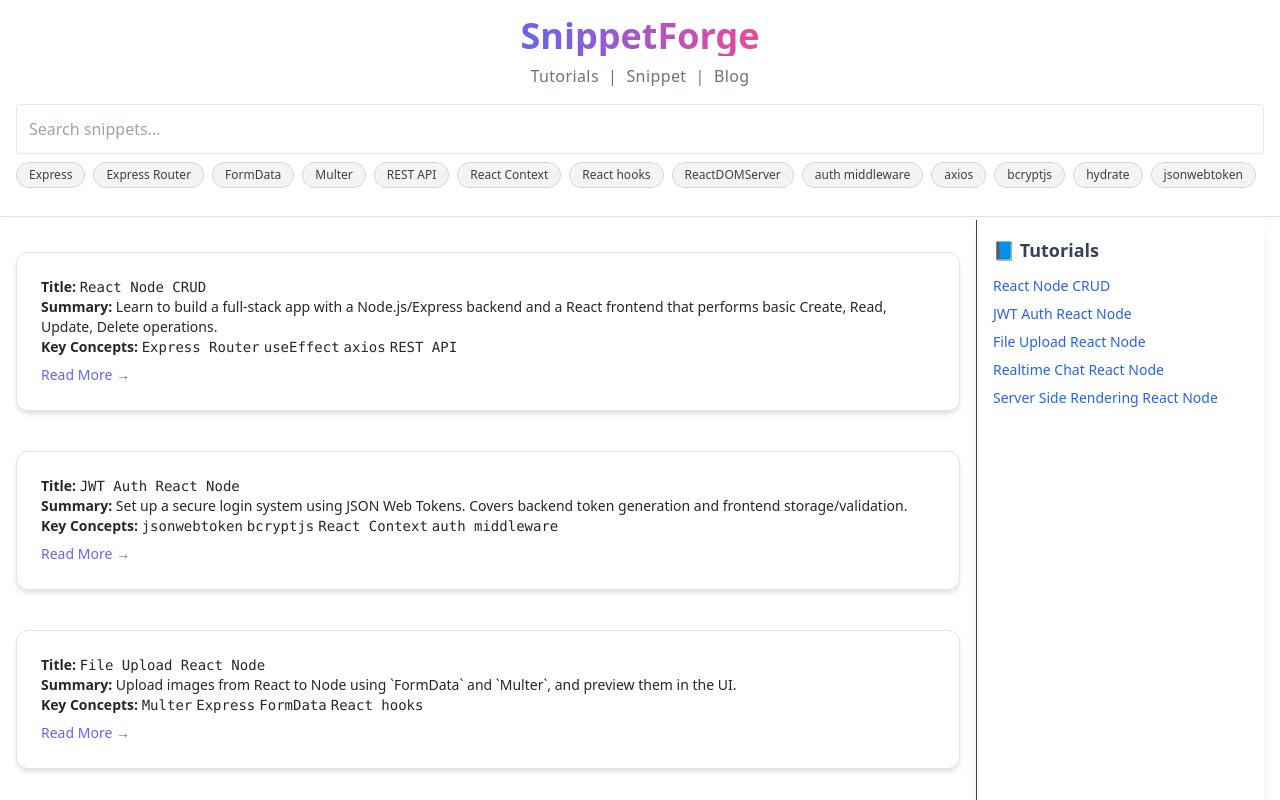
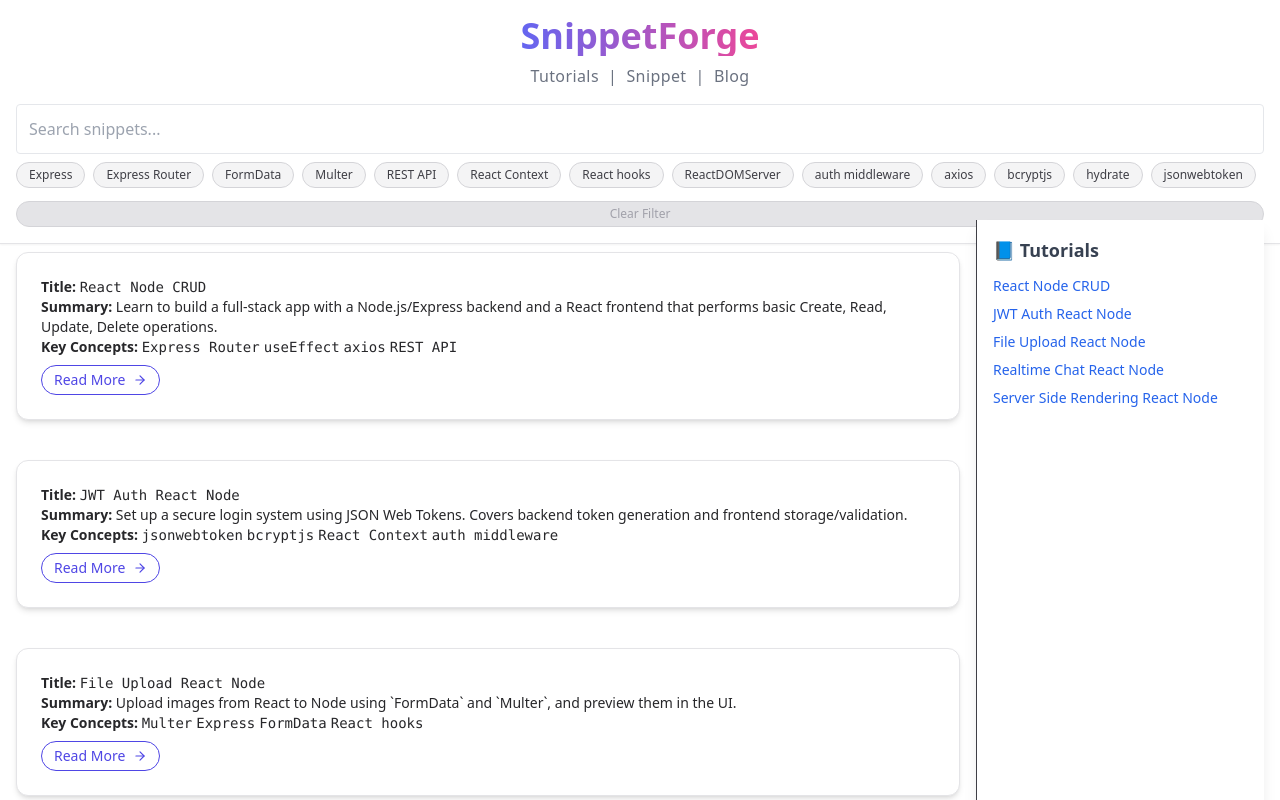
Before and after one commit to yeshansachithak/Project-SnippetForge, a React (Vite) app in the folder app/: page / in a window 1280 px wide. Shown: the top 800 px of the page. Built offline with nearby package versions, Linux system fonts and the light colour scheme.

Commit message:
Update App.jsx

```diff
--- a/app/src/App.jsx
+++ b/app/src/App.jsx
@@ -4,7 +4,7 @@ import SnippetViewer from './components/SnippetViewer';
 import snippetsData from './data/snippets';
 import {ErrorBoundary} from './components/ErrorBoundary';
 import Sidebar from './components/Sidebar';
-import {FiMenu} from 'react-icons/fi';
+import {FiMenu, FiArrowRight} from 'react-icons/fi';
 
 export default function App() {
     const [search, setSearch] = useState('');
@@ -69,14 +69,17 @@ export default function App() {
                         ))}
                     </div>
 
-                    {activeConcept && (
-                        <button
-                            onClick={() => setActiveConcept(null)}
-                            className="text-xs px-3 py-1 rounded-full border bg-red-500 text-white border-red-600 shrink-0"
-                        >
-                            Clear Filter
-                        </button>
-                    )}
+                    <button
+                        onClick={() => setActiveConcept(null)}
+                        disabled={!activeConcept}
+                        className={`w-full text-xs px-3 py-1 rounded-full border shrink-0 transition ${
+                            activeConcept
+                                ? 'bg-red-500 text-white border-red-600'
+                                : 'bg-zinc-200 dark:bg-zinc-800 text-zinc-400 border-zinc-300 dark:border-zinc-700 cursor-not-allowed'
+                        }`}
+                    >
+                        Clear Filter
+                    </button>
 
                 </div>
             </div>
@@ -110,11 +113,12 @@ export default function App() {
                                                 <code key={i} className="mr-1">{concept}</code>
                                             ))}
                                         </p>
+
                                         <Link
                                             to={`/tutorial/${snippet.slug}`}
-                                            className="text-indigo-500 hover:underline text-sm mt-2 inline-block"
+                                            className="inline-flex items-center gap-2 text-sm px-3 py-1 mt-2 rounded-full border border-indigo-600 text-indigo-600 hover:bg-indigo-50 dark:hover:bg-indigo-900 dark:border-indigo-400 dark:text-indigo-300 transition"
                                         >
-                                            Read More →
+                                            Read More <FiArrowRight />
                                         </Link>
                                     </div>
                                 </ErrorBoundary>
```
